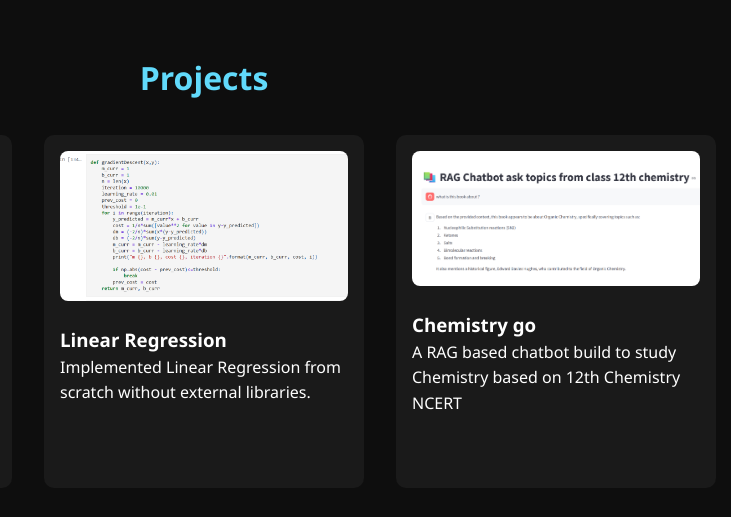
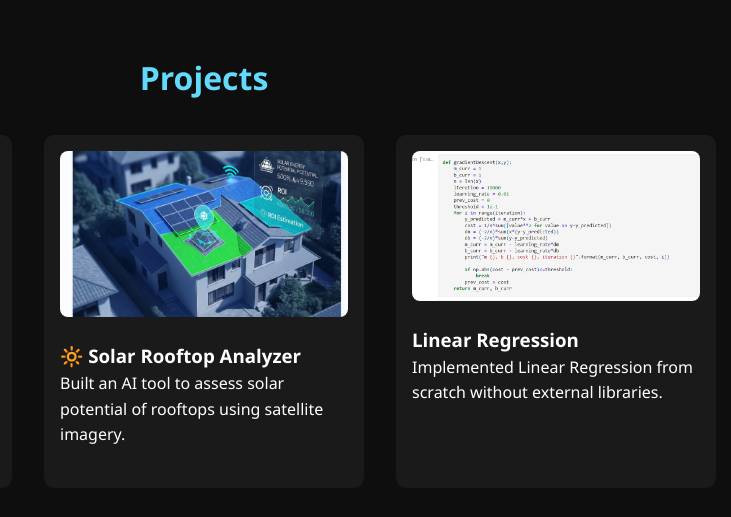
Before and after one commit to dheru94/dheru94.github.io, a plain HTML site: page index.html in a window 1280 px wide. Shown: the part 1980-2497 px from the top of the page, 436-1167 px from the left. Drawn offline with nearby package versions, Linux system fonts and the light colour scheme.

Commit message:
added new project

```diff
--- a/index.html
+++ b/index.html
@@ -150,6 +150,12 @@
                 <img src="images/Screenshot 2025-05-07 080436.png" alt="Project 1" />
                 <h3>Food-Ordering Chatbot</h3>
                 <p>A chatbot to help users place food orders using AI-driven interaction.</p>
+            </a>
+            <a href="https://huggingface.co/spaces/louffy/Solar-Rooftop-Analyzer-1" target="_blank"
+                class="project-card">
+                <img src="images/solar_assistant.png" alt="Project 1" />
+                <h3>🔆 Solar Rooftop Analyzer</h3>
+                <p>Built an AI tool to assess solar potential of rooftops using satellite imagery.</p>
             </a>
             <a href="https://github.com/dheru94/Implementing-Linear-Regression-FROM-SCRATCH-using-PYTHON"
                 target="_blank" class="project-card">
```
Also changed, not shown: images/solar_assistant.png (added).
